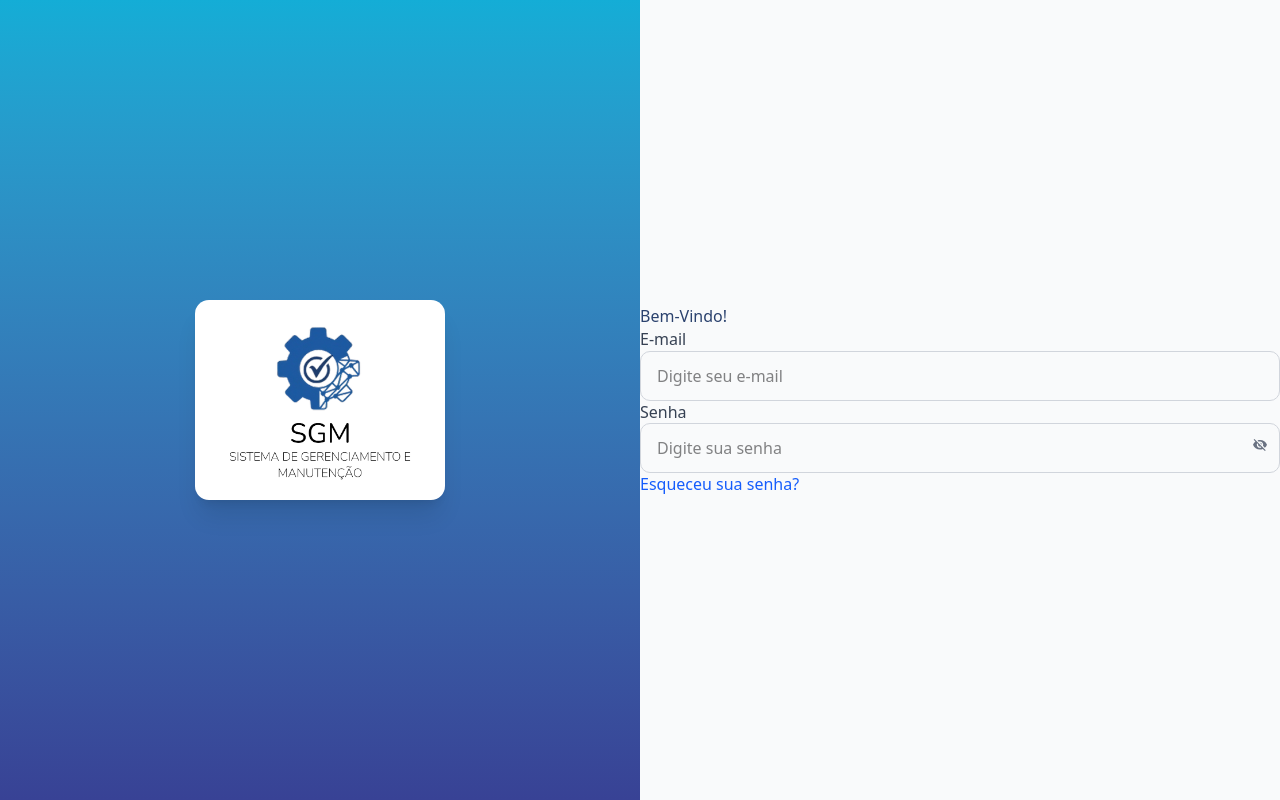
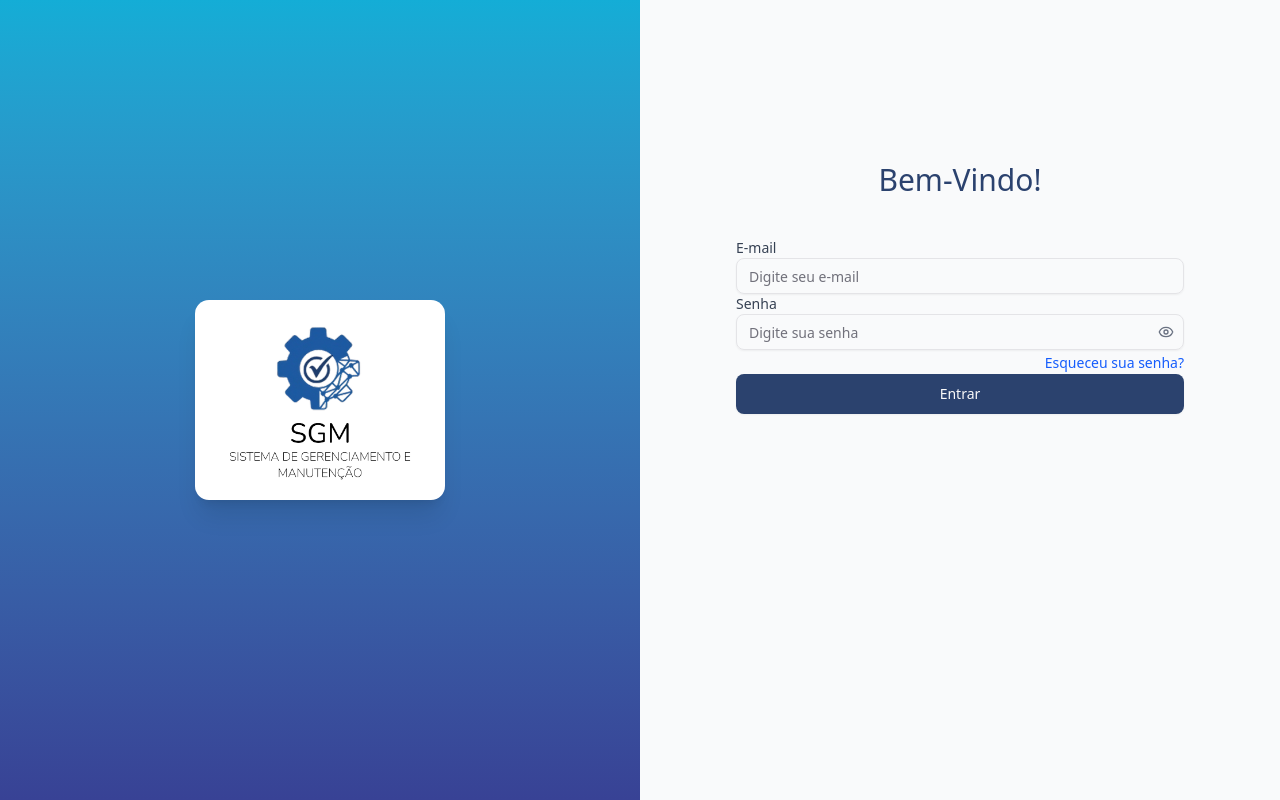
Before and after one commit to MetaService-SGM/meta-service-sgm, a Next.js app in the folder frontend/: page / in a window 1280 px wide. Built offline with nearby package versions, Linux system fonts and the light colour scheme.

Commit message:
refactor: Refatora a tela de login

```diff
--- a/frontend/package.json
+++ b/frontend/package.json
@@ -29,13 +29,15 @@
   },
   "devDependencies": {
     "@eslint/eslintrc": "^3",
-    "@tailwindcss/postcss": "^4",
+    "@tailwindcss/postcss": "^4.1.7",
     "@types/node": "^20",
     "@types/react": "^19",
     "@types/react-dom": "^19",
+    "autoprefixer": "^10.4.21",
     "eslint": "^9",
     "eslint-config-next": "15.2.4",
-    "tailwindcss": "^4",
+    "postcss": "^8.5.3",
+    "tailwindcss": "^4.1.7",
     "tw-animate-css": "^1.2.9",
     "typescript": "^5"
   }
--- a/frontend/src/app/globals.css
+++ b/frontend/src/app/globals.css
@@ -1,5 +1,7 @@
 @import "tailwindcss";
 @import "tw-animate-css";
+@tailwind utilities;
+
 
 @custom-variant dark (&:is(.dark *));
 
--- a/frontend/src/app/page.tsx
+++ b/frontend/src/app/page.tsx
@@ -1,5 +1,6 @@
-import LoginPage from "./pages/LoginPage";
+import Login from "./pages/login/page";
+
 
 export default function Home() {
-  return <LoginPage></LoginPage>;
+  return <Login></Login>;
 }
--- a/frontend/src/app/pages/LoginPage.tsx
+++ b/frontend/src/app/pages/login/page.tsx
@@ -1,11 +1,12 @@
-// Indica que este é um componente Client-Side (Next.js 13+)
 "use client";
 
 // Importações de bibliotecas e componentes
 import Image from "next/image";
 import { useState, useEffect } from "react";
 import { useRouter } from "next/navigation";
-import { InputField } from "@/components/ui/input/inputField";
+import { Button } from "@/components/ui/button";
+import { Input } from "@/components/ui/input";
+import { Eye, EyeOff } from "lucide-react";
 
 // Configuração dos campos do formulário
 const INPUT_ITENS = [
@@ -14,18 +15,18 @@ const INPUT_ITENS = [
     type: "email",
     label: "E-mail",
     placeholder: "Digite seu e-mail",
-    autoComplete: "username", // Sugere preenchimento automático de nome de usuário
-    showPasswordToggle: false, // Não mostra toggle de senha para campo de email
+    autoComplete: "email",
+    showPasswordToggle: false,
   },
   {
     id: "password",
     type: "password",
     label: "Senha",
     placeholder: "Digite sua senha",
-    autoComplete: "current-password", // Sugere preenchimento automático de senha
-    showPasswordToggle: true, // Mostra toggle para visualizar senha
+    autoComplete: "current-password",
+    showPasswordToggle: true,
   },
-];
+] as const;
 
 export default function Login() {
   // Estados do componente
@@ -38,8 +39,8 @@ export default function Login() {
   const [loading, setLoading] = useState(false); // Controla estado de carregamento
   const router = useRouter(); // Hook para navegação
 
+  useEffect(() => {
     // Efeito que verifica autenticação ao carregar o componente
-  useEffect(() => {
     const token = localStorage.getItem("token");
     const role = localStorage.getItem("role");
 
@@ -73,9 +74,9 @@ export default function Login() {
 
     try {
       // Requisição para API de autenticação
-      const response = await fetch("rota da autenticação", {
+      const response = await fetch("sua_api_de_autenticacao", {
         // URL vazia - precisa ser preenchida
-        method: "GET",
+        method: "POST",
         headers: {
           "Content-Type": "application/json",
         },
@@ -105,9 +106,13 @@ export default function Login() {
 
       // Redireciona para página inicial após login
       router.push("/bemvindo");
-    } catch (error: any) {
+    } catch (error) {
+      if (error instanceof Error) {
+        setErro(error.message);
+      } else {
         // Tratamento de erros genéricos
-      setErro(error.message || "Erro ao fazer login");
+        setErro("Erro ao fazer login");
+      }
     } finally {
       setLoading(false); // Desativa estado de carregamento
     }
@@ -115,9 +120,9 @@ export default function Login() {
 
   // Renderização do componente
   return (
-    <main className="min-h-screen flex md:flex-row bg-gray-50">
-      {/* Seção esquerda - Contém o logo */}
-      <div className="flex w-1/2 relative bg-gradient-to-b from-[#14add6] to-[#384295] items-center justify-center p-8">
+    <main className="min-h-screen flex flex-col md:flex-row bg-gray-50">
+      {/* Seção esquerda - Logo */}
+      <div className="w-full md:w-1/2 bg-gradient-to-b from-[#14add6] to-[#384295] flex items-center justify-center p-8">
         <div className="bg-white rounded-xl shadow-xl flex items-center justify-center w-[250px] h-[200px]">
           <Image
             src="/images/logo/logo-sgm-principal.png"
@@ -131,24 +136,30 @@ export default function Login() {
       </div>
 
       {/* Seção direita - Formulário de login */}
-      <div className="w-1/2 flex flex-col justify-center">
-        <div>
+      <div className="w-full md:w-1/2 flex flex-col justify-center items-center p-8 md:p-16 gap-10">
         {/* Título da página */}
-          <h1 className="text-[#2b426e] mb-2 ">Bem-Vindo!</h1>
-        </div>
-
-        <div>
-          <div className="">
-            <div className="text-center"></div> {/* Espaço reservado */}
-            {/* Formulário */}
-            <form onSubmit={handleSubmit} className="">
+        <h1 className="text-3xl font-medium text-[#2b426e]">Bem-Vindo!</h1>
+        <form
+          onSubmit={handleSubmit}
+          className="h-1/2 space-y-4 w-full max-w-md"
+        >
           {/* Renderiza dinamicamente os campos do formulário */}
           {INPUT_ITENS.map((input) => (
-                <InputField
-                  key={input.id}
-                  type={input.type}
+            <div key={input.id} className="space-y-2">
+              <label
+                htmlFor={input.id}
+                className="block text-sm font-medium text-gray-700"
+              >
+                {input.label}
+              </label>
+              <div className="relative">
+                <Input
+                  type={
+                    input.showPasswordToggle && showPassword
+                      ? "text"
+                      : input.type
+                  }
                   id={input.id}
-                  label={input.label}
                   placeholder={input.placeholder}
                   autoComplete={input.autoComplete}
                   value={formData[input.id as keyof typeof formData]}
@@ -156,19 +167,42 @@ export default function Login() {
                   disabled={loading}
                   showPasswordToggle={input.showPasswordToggle}
                 />
+                {input.showPasswordToggle && (
+                  <Button
+                    type="button"
+                    variant="ghost"
+                    size="icon"
+                    className="absolute right-0 top-0 h-full px-3 py-2 hover:bg-transparent"
+                    onClick={() => setShowPassword(!showPassword)}
+                  >
+                    {showPassword ? (
+                      <EyeOff className="h-4 w-4 text-gray-500" />
+                    ) : (
+                      <Eye className="h-4 w-4 text-gray-500" />
+                    )}
+                  </Button>
+                )}
+              </div>
+            </div>
           ))}
-            </form>
           {/* Link para recuperação de senha */}
-            <div className="text-left text-sm text-gray-500">
+          <div className="text-right">
             <a
               href="#"
-                className="text-blue-600 hover:text-blue-800 hover:underline transition"
+              className="text-sm text-blue-600 hover:text-blue-800 hover:underline transition"
             >
               Esqueceu sua senha?
             </a>
           </div>
+          {erro && (
+            <div className="text-red-500 text-sm py-2" role="alert">
+              {erro}
             </div>
-        </div>
+          )}
+          <Button type="submit" disabled={loading} className="w-full">
+            {loading ? "Entrando..." : "Entrar"}
+          </Button>
+        </form>
       </div>
     </main>
   );
--- a/frontend/src/app/reset.css
+++ b/frontend/src/app/reset.css
@@ -19,7 +19,7 @@ time, mark, audio, video {
   margin: 0;
   padding: 0;
   border: 0;
-  font-size: 100%;
+  /* font-size: 100%; */
   vertical-align: baseline;
 }
 
--- a/frontend/src/components/ui/input/index.tsx
+++ b/frontend/src/components/ui/input/index.tsx
@@ -1,21 +1,35 @@
-import * as React from "react"
+"use client";
 
-import { cn } from "@/lib/utils"
+import * as React from "react";
+import { cn } from "@/lib/utils";
 
-function Input({ className, type, ...props }: React.ComponentProps<"input">) {
+interface InputProps extends React.InputHTMLAttributes<HTMLInputElement> {
+  label?: string;
+  showPasswordToggle?: boolean;
+}
+
+const Input = React.forwardRef<HTMLInputElement, InputProps>(
+  ({
+    type = "text",
+    showPasswordToggle = false, // Recebemos a prop mas não repassamos ao DOM
+    className,
+    ...props
+  }, ref) => {
     return (
       <input
+        ref={ref}
         type={type}
-      data-slot="input"
         className={cn(
           "file:text-foreground placeholder:text-muted-foreground selection:bg-primary selection:text-primary-foreground dark:bg-input/30 border-input flex h-9 w-full min-w-0 rounded-md border bg-transparent px-3 py-1 text-base shadow-xs transition-[color,box-shadow] outline-none file:inline-flex file:h-7 file:border-0 file:bg-transparent file:text-sm file:font-medium disabled:pointer-events-none disabled:cursor-not-allowed disabled:opacity-50 md:text-sm",
-        "focus-visible:border-ring focus-visible:ring-ring/50 focus-visible:ring-[3px]",
-        "aria-invalid:ring-destructive/20 dark:aria-invalid:ring-destructive/40 aria-invalid:border-destructive",
+          showPasswordToggle ? "pr-10" : "", // Aplica padding se houver toggle
           className
         )}
-      {...props}
+        {...props} // Somente props padrão do input
       />
-  )
+    );
   }
+);
 
-export { Input }
+Input.displayName = "Input";
+
+export { Input };
--- a/frontend/src/components/ui/input/inputField.tsx
+++ b/frontend/src/components/ui/input/inputField.tsx
@@ -1,4 +1,3 @@
-// components/InputField.tsx
 "use client";
 
 import { useState } from "react";
```
Also changed, not shown: 1 other file (tests, documents, lock files or other folders). Lines whose indentation alone changed are shown as unchanged.
